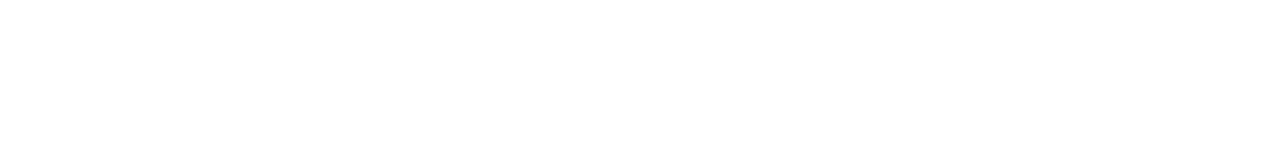
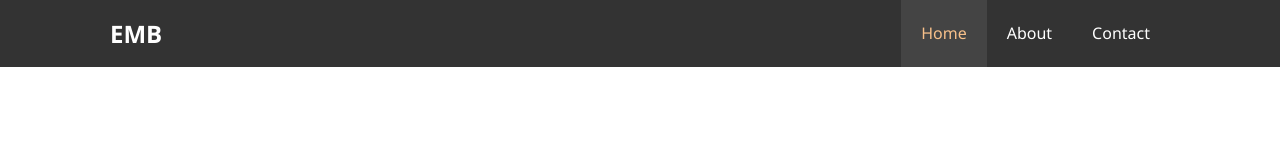
Before and after one commit to neillwebb/TheEverettsMusicBarn, a plain HTML site: page index.html in a window 1280 px wide. Drawn offline with Linux system fonts and the light colour scheme.

Commit message:
finished meta tags and structure, created reset styling, utility styling, navbar html and styling

```diff
--- a/CSS/style.css
+++ b/CSS/style.css
@@ -0,0 +1,68 @@
+/* Reset */
+* {
+    margin: 0;
+    padding: 0;
+    box-sizing: border-box;
+}
+
+/* Main Styling */
+html,body {
+    font-family: 'Segoe UI', Tahoma, Geneva, Verdana, sans-serif;
+    line-height: 1.7em;
+}
+
+a {
+    color: #333333;
+    text-decoration: none;
+}
+
+h1,h2,h3 {
+    padding-bottom: 20px;
+}
+
+p {
+    margin: 10px 0;
+}
+
+/* Utility Classes */
+.container {
+    margin: auto;
+    max-width: 1100px;
+    overflow: auto;
+    padding: 0 20px;
+}
+/* Navbar */
+#navbar {
+    background: #333;
+    color: #ffffff;
+    overflow: auto;
+}
+
+#navbar a {
+    color: #ffffff;
+}
+
+#navbar h1 {
+    float: left;
+    padding-top: 20px;
+}
+
+#navbar ul {
+    list-style: none;
+    float: right;
+}
+
+#navbar ul li {
+    float: left;
+}
+
+#navbar ul li a {
+    display: block;
+    padding: 20px;
+    text-align: center;
+}
+
+#navbar ul li a:hover, #navbar ul li a.current  {
+    background: #444444;
+    color: #f7c08a;
+}
--- a/index.html
+++ b/index.html
@@ -1,11 +1,31 @@
 <!DOCTYPE html>
 <html lang="en">
-<head>
-    <meta charset="UTF-8">
-    <meta name="viewport" content="width=device-width, initial-scale=1.0">
-    <title>The Everett's Music Barn</title>
-</head>
-<body>
-
-</body>
+  <head>
+    <meta charset="UTF-8" />
+    <meta name="viewport" content="width=device-width, initial-scale=1.0" />
+    <meta
+      name="description"
+      content="The musical gem in Sewanee, GA just waiting to be found!"
+    />
+    <meta
+      name="keywords"
+      content="music,live music,bluegrass,banjo,guitar,bass,Sewanee"
+    />
+    <link rel="stylesheet" href="CSS/style.css" />
+    <title>The Everett's Music Barn | Sewanee Local Music</title>
+  </head>
+  <body>
+    <header>
+      <nav id="navbar">
+        <div class="container">
+          <h1 class="logo"><a href="index.html">EMB</a></h1>
+          <ul>
+            <li><a class="current" href="index.html">Home</a></li>
+            <li><a href="about.html">About</a></li>
+            <li><a href="contact.html">Contact</a></li>
+          </ul>
+        </div>
+      </nav>
+    </header>
+  </body>
 </html>
```
Also changed, not shown: about.html (added, +24 -0 lines), contact.html (added, +24 -0 lines).
